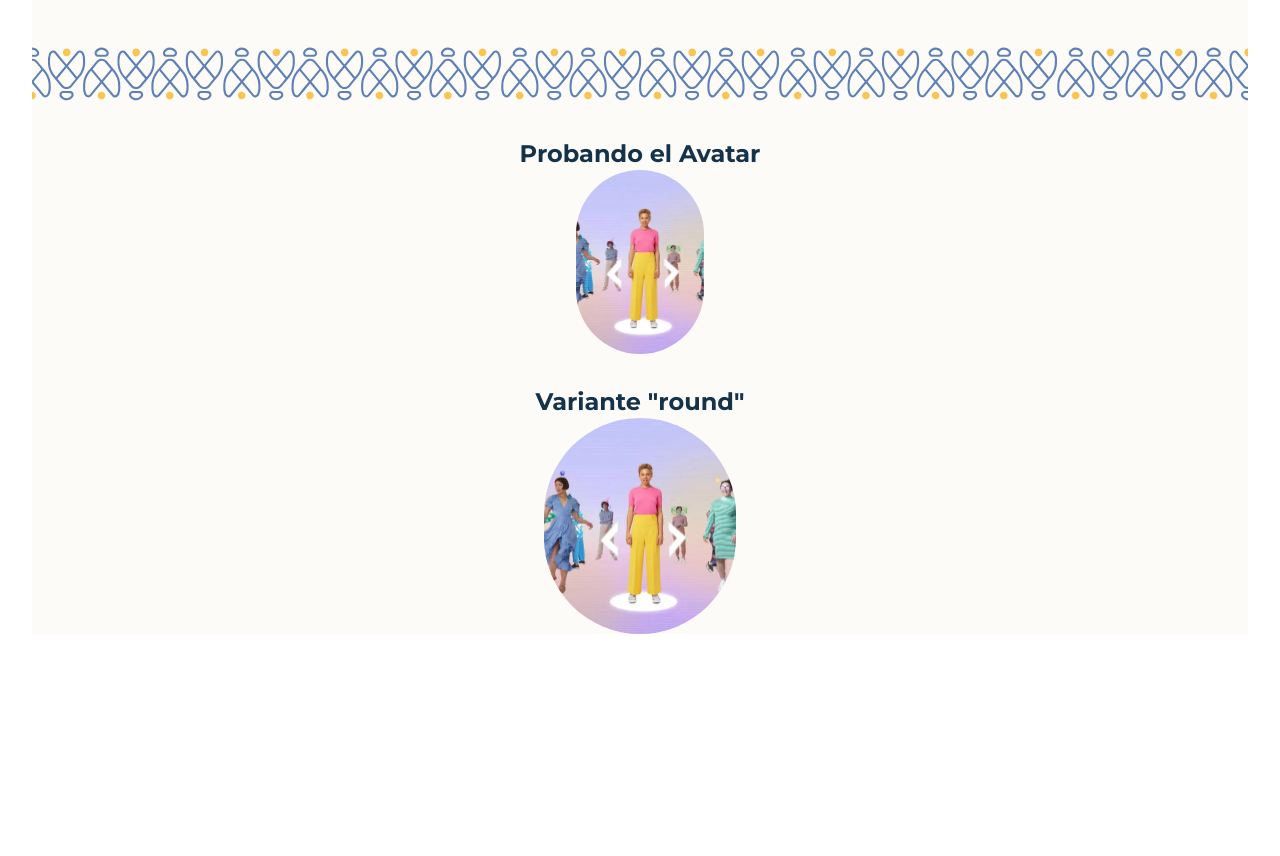
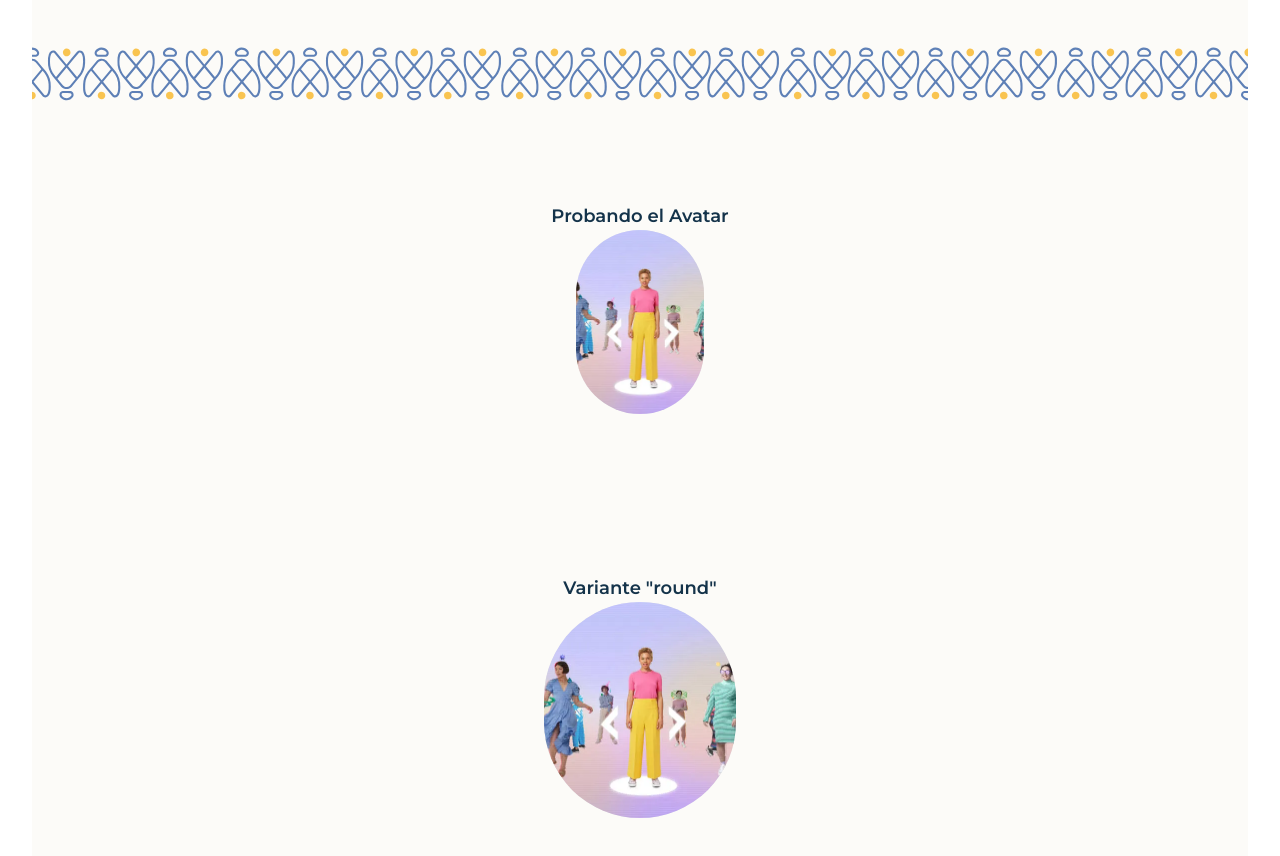
Before and after one commit to exeromer/ana-landing, a React (Vite) app: page / in a window 1280 px wide. Shown: the part 2120-2976 px from the top of the page. Before the commit the page ends 2786 px from the top, so only its background shows below. Built offline with nearby package versions, Linux system fonts and the light colour scheme; what tailwindcss-animated would draw is missing.

Commit message:
Agrego hook de efecto solo cuando se ve la pantalla

```diff
--- a/src/App.tsx
+++ b/src/App.tsx
@@ -9,9 +9,13 @@ import RedesIcono from './components/1-Elementos/RedesIcono'
 import StarIcono from './components/1-Elementos/StarIcono'
 import CheckIcono from './components/1-Elementos/CheckIcono'
 import Card from './components/1-Elementos/Card'
-
+import { useInView } from './hooks/useInView'
 
 function App() {
+
+  const [avatarSectionRef, isAvatarSectionVisible] = useInView({ threshold: 0.3 });
+  const [roundAvatarSectionRef, isRoundAvatarSectionVisible] = useInView({ threshold: 0.3 });
+
   return (
     <main className="bg-background-alt min-h-screen flex flex-col justify-center items-center gap-8">
 
@@ -60,7 +64,7 @@ function App() {
         <h2 className="text-2xl font-bold text-primary">Iconos de Redes Sociales</h2>
         <div className="flex items-center gap-4">
           <RedesIcono type="linkedin" href="https://linkedin.com" />
-          <RedesIcono  type="instagram" href="https://instagram.com" />
+          <RedesIcono type="instagram" href="https://instagram.com" />
         </div>
         <h2 className="text-2xl font-bold text-primary">Iconos de Estrellas</h2>
         <div className="flex items-center gap-4 text-accent-yellow">
@@ -80,34 +84,40 @@ function App() {
       {/* === Sección 2: Divisor de Ancho Completo === */}
       <DivisorSeccion />
 
-      {/* Sección de prueba para el Contenedor de Imagen */}
-
-      <section className="flex flex-col justify-center items-center w-full h-full object-hidden">
-        <h2 className="text-2xl font-bold text-primary">
+      {/* Sección 3a: Contenedor de Imagen */}
+      <section ref={avatarSectionRef}
+      className={`flex flex-col justify-center items-center py-16 transition-all duration-700 ease-in-out ${isAvatarSectionVisible ? 'opacity-100 translate-y-0' : 'opacity-0 translate-y-10'
+        }`}>
+        <Titulos variant='name'>
           Probando el Avatar
-        </h2>
+        </Titulos>
         <ImageContainer>
           <img
             src="/avatars.jpg"
             alt="Imagen de Prueba"
-              className="w-full h-full object-cover animate-fade animate-duration-[750ms] animate-ease-linear"
+            className="w-full h-full object-cover"
           />
         </ImageContainer>
       </section>
 
-      <section className="flex flex-col justify-center items-center w-full h-full object-hidden">
-        <h2 className="text-2xl font-bold text-primary">
+      {/* === Sección 3b: Variante "round"  === */}
+      <section
+        ref={roundAvatarSectionRef}
+        className={`flex flex-col justify-center items-center py-16 transition-all duration-700 ease-in-out ${
+          isRoundAvatarSectionVisible ? 'opacity-100 translate-y-0' : 'opacity-0 translate-y-10'
+        }`}
+      >
+        <Titulos variant='name'>
           Variante "round"
-        </h2>
+        </Titulos>
         <ImageContainer variant="round">
           <img
             src="/avatars.jpg"
             alt="Imagen de Prueba Round"
-            className="w-full h-full object-cover animate-fade  animate-duration-[750ms] animate-ease-linear"
+            className="w-full h-full object-cover"
           />
         </ImageContainer>
       </section>
-
 
     </main>
   )
--- /dev/null
+++ b/src/hooks/useInView.ts
@@ -0,0 +1,40 @@
+import { useState, useEffect, useRef } from 'react';
+
+interface UseInViewOptions {
+  threshold?: number;
+  triggerOnce?: boolean;
+}
+
+export const useInView = (options: UseInViewOptions = {}) => {
+  const { threshold = 0.1, triggerOnce = true } = options;
+  const [isInView, setIsInView] = useState(false);
+  const ref = useRef<HTMLDivElement>(null);
+
+  useEffect(() => {
+    const element = ref.current; // Guardamos la ref actual en una variable
+
+    if (!element) return; // Si el elemento no existe, no hacemos nada
+
+    const observer = new IntersectionObserver(
+      ([entry]) => {
+        if (entry.isIntersecting) {
+          setIsInView(true);
+          if (triggerOnce) {
+            observer.unobserve(element);
+          }
+        }
+      },
+      {
+        threshold,
+      }
+    );
+
+    observer.observe(element);
+
+    return () => {
+      observer.unobserve(element);
+    };
+  }, [threshold, triggerOnce]);
+
+  return [ref, isInView] as const;
+};
```
Also changed, not shown: src/assets/aleCarnet.svg (added), src/assets/martinCarnet.svg (added).
